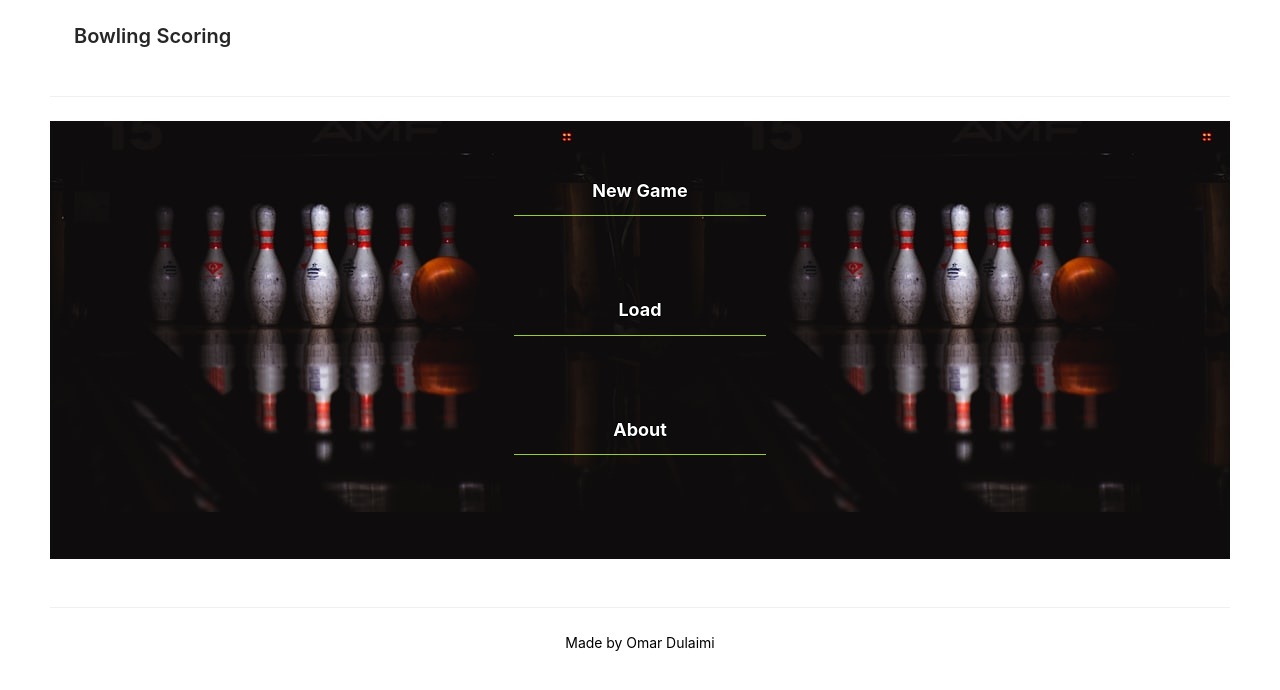
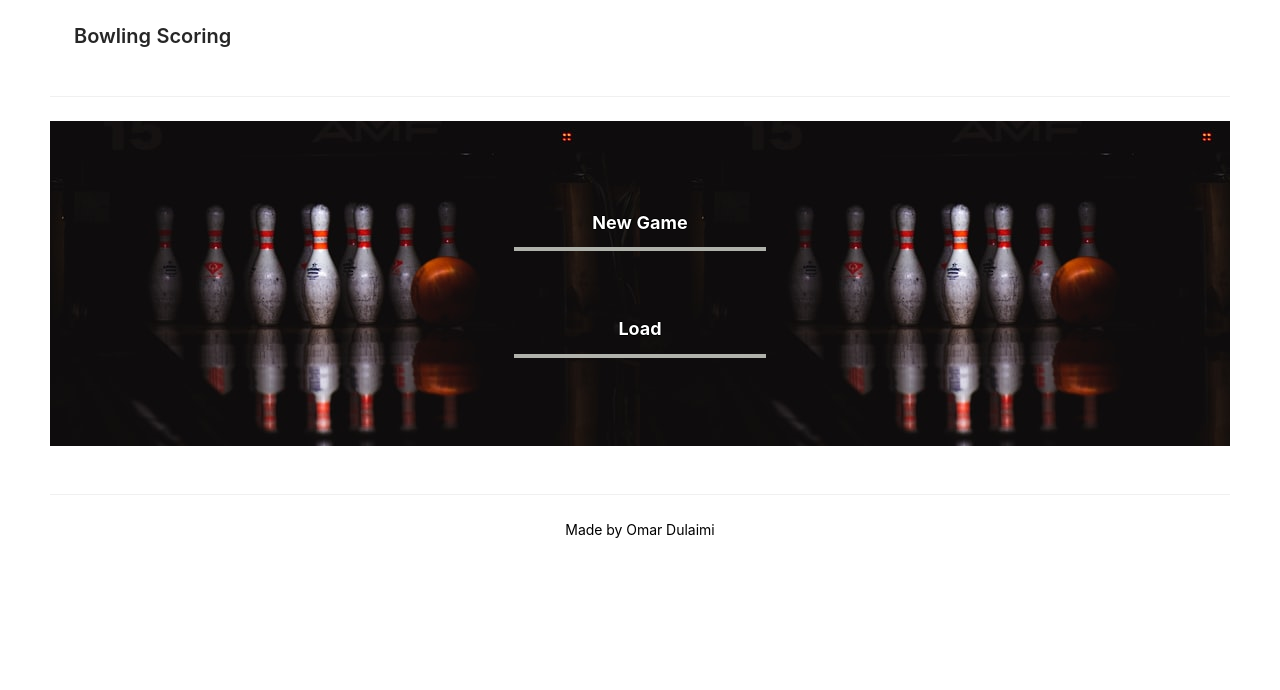
Before and after one commit to omar-dulaimi/bowling-scoring-app, a React (Create React App) app: page / in a window 1280 px wide. Shown: the top 690 px of the page. Built offline with nearby package versions, Linux system fonts and the light colour scheme.

Commit message:
implement loading a saved game

```diff
--- a/src/App.tsx
+++ b/src/App.tsx
@@ -1,13 +1,17 @@
-import React from "react";
+import React, { useState } from "react";
 import { BrowserRouter, Route, Routes } from "react-router-dom";
 import { Divider, Layout, PageHeader } from "antd";
 import "./App.css";
 import Game from "./components/Game/Game.lazy";
 import Home from "./components/Home/Home.lazy";
+import { GameDataType } from "./types";
 
 const { Header, Footer, Content } = Layout;
 
 function App() {
+  const [loadedGameData, setLoadedGameData] = useState<GameDataType | null>(
+    null
+  );
   return (
     <div className="App">
       <Layout>
@@ -18,8 +22,16 @@ function App() {
         <Content>
           <BrowserRouter>
             <Routes>
-              <Route path="/" element={<Home />} />
-              <Route path="/game" element={<Game />} />
+              <Route
+                path="/"
+                element={<Home setLoadedGameData={setLoadedGameData} />}
+              />
+              <Route
+                path="/game"
+                element={
+                  <Game loadedGameData={loadedGameData as GameDataType} />
+                }
+              />
             </Routes>
           </BrowserRouter>
         </Content>
--- a/src/components/Game/Game.lazy.tsx
+++ b/src/components/Game/Game.lazy.tsx
@@ -1,8 +1,13 @@
-import React, { lazy, Suspense } from 'react';
+import React, { lazy, Suspense } from "react";
+import { GameDataType } from "../../types";
 
-const LazyGame = lazy(() => import('./Game'));
+const LazyGame = lazy(() => import("./Game"));
 
-const Game = (props: JSX.IntrinsicAttributes & { children?: React.ReactNode; }) => (
+const Game = (
+  props: JSX.IntrinsicAttributes & { children?: React.ReactNode } & {
+    loadedGameData:GameDataType;
+  }
+) => (
   <Suspense fallback={null}>
     <LazyGame {...props} />
   </Suspense>
--- a/src/components/Game/Game.tsx
+++ b/src/components/Game/Game.tsx
@@ -23,12 +23,15 @@ import ResultsModal from "./ResultsModal/Results-modal";
 
 const { Panel } = Collapse;
 
-interface GameProps {}
+interface GameProps {
+  loadedGameData: GameDataType;
+}
 
-const Game: FC<GameProps> = () => {
+const Game: FC<GameProps> = (props) => {
+  const { loadedGameData } = props;
   const [currentFrameIndex, setCurrentFrameIndex] = useState(0);
   const [gameData, setGameData] = useState<GameDataType>({
-    ...INITIAL_GAME_DATA,
+    ...(loadedGameData ?? INITIAL_GAME_DATA),
   });
   const [showResults, setShowResults] = useState(false);
 
--- a/src/components/Home/Home.css
+++ b/src/components/Home/Home.css
@@ -17,10 +17,10 @@
   text-shadow: -1px 0 black, 0 1px black, 1px 0 black, 0 -1px black;
   color: white;
   font-weight: bolder;
-  margin-top: 2rem;
-  margin-bottom: 5rem;
+  margin-top: 4rem;
+  margin-bottom: 4rem;
   padding-bottom: 10px;
-  border-bottom: 1px solid yellowgreen;
+  border-bottom: 4px solid #b0b2ab;
 }
 
 .main-option:hover {
@@ -28,3 +28,12 @@
   border-right: 3px solid yellowgreen;
   border-left: 3px solid yellowgreen;
 }
+
+.ant-upload.ant-upload-select {
+  display: unset;
+}
+
+.ant-upload p {
+  margin-top: 4rem;
+  margin-bottom: 4rem;
+}
--- a/src/components/Home/Home.lazy.tsx
+++ b/src/components/Home/Home.lazy.tsx
@@ -1,8 +1,13 @@
-import React, { lazy, Suspense } from 'react';
+import React, { Dispatch, lazy, SetStateAction, Suspense } from "react";
+import { GameDataType } from "../../types";
 
-const LazyHome = lazy(() => import('./Home'));
+const LazyHome = lazy(() => import("./Home"));
 
-const Home = (props: JSX.IntrinsicAttributes & { children?: React.ReactNode; }) => (
+const Home = (
+  props: JSX.IntrinsicAttributes & { children?: React.ReactNode } & {
+    setLoadedGameData: Dispatch<SetStateAction<GameDataType | null>>;
+  }
+) => (
   <Suspense fallback={null}>
     <LazyHome {...props} />
   </Suspense>
--- a/src/components/Home/Home.tsx
+++ b/src/components/Home/Home.tsx
@@ -1,11 +1,16 @@
-import React, { FC } from "react";
-import { Link } from "react-router-dom";
-import { Card, Space } from "antd";
+import { Dispatch, FC, SetStateAction } from "react";
+import { Link, useNavigate } from "react-router-dom";
+import { Card, Space, Upload } from "antd";
 import "./Home.css";
+import { GameDataType } from "../../types";
 
-interface HomeProps {}
+interface HomeProps {
+  setLoadedGameData: Dispatch<SetStateAction<GameDataType | null>>;
+}
 
-const Home: FC<HomeProps> = () => {
+const Home: FC<HomeProps> = (props) => {
+  const navigate = useNavigate();
+  const { setLoadedGameData } = props;
   return (
     <div className="Home">
       <Space
@@ -17,17 +22,33 @@ const Home: FC<HomeProps> = () => {
       >
         <Card className="main-card" bordered={false}>
           <Link to={"/game"}>
-            <p className="main-option" tabIndex={1}>
+            <p
+              className="main-option"
+              tabIndex={1}
+              onClick={() => {
+                setLoadedGameData(null);
+              }}
+            >
               New Game
             </p>
           </Link>
 
-          <p className="main-option" tabIndex={2}>
-            Load
-          </p>
-          <p className="main-option" tabIndex={3}>
-            About
-          </p>
+          <Upload
+            itemRender={() => null}
+            beforeUpload={(file) => {
+              const reader = new FileReader();
+              reader.onload = (e) => {
+                setLoadedGameData(JSON.parse(e?.target?.result as string));
+                navigate("/game");
+              };
+              reader.readAsText(file);
+              return false;
+            }}
+          >
+            <p className="main-option" tabIndex={2}>
+              Load
+            </p>
+          </Upload>
         </Card>
       </Space>
     </div>
```
